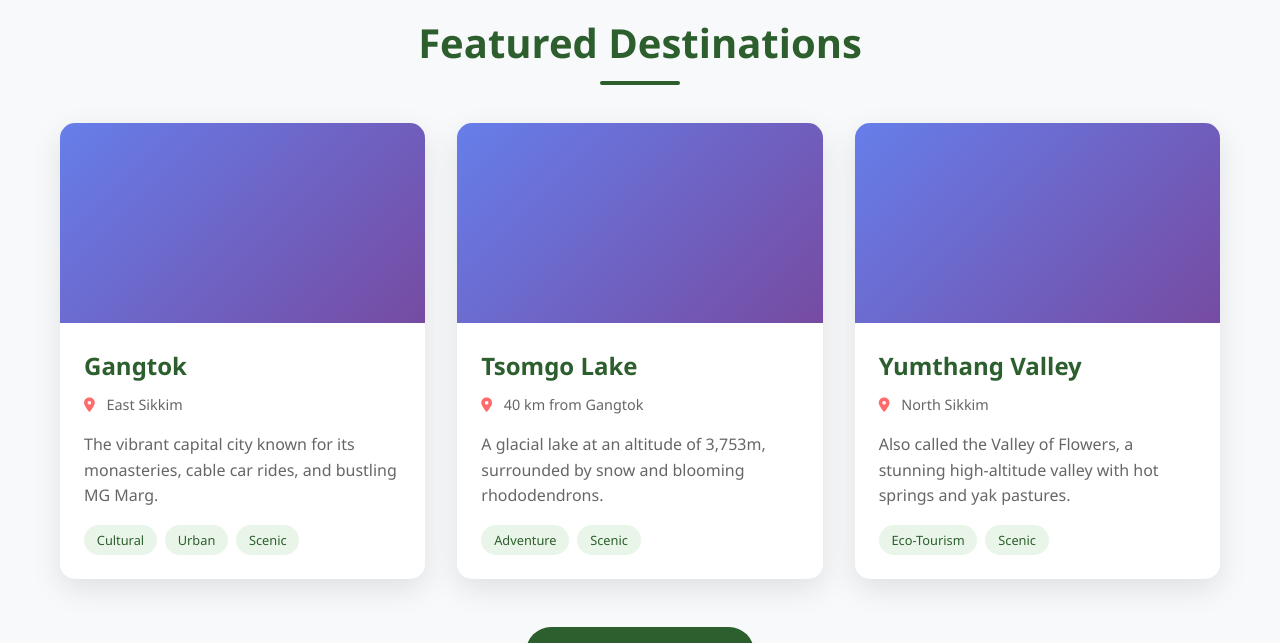
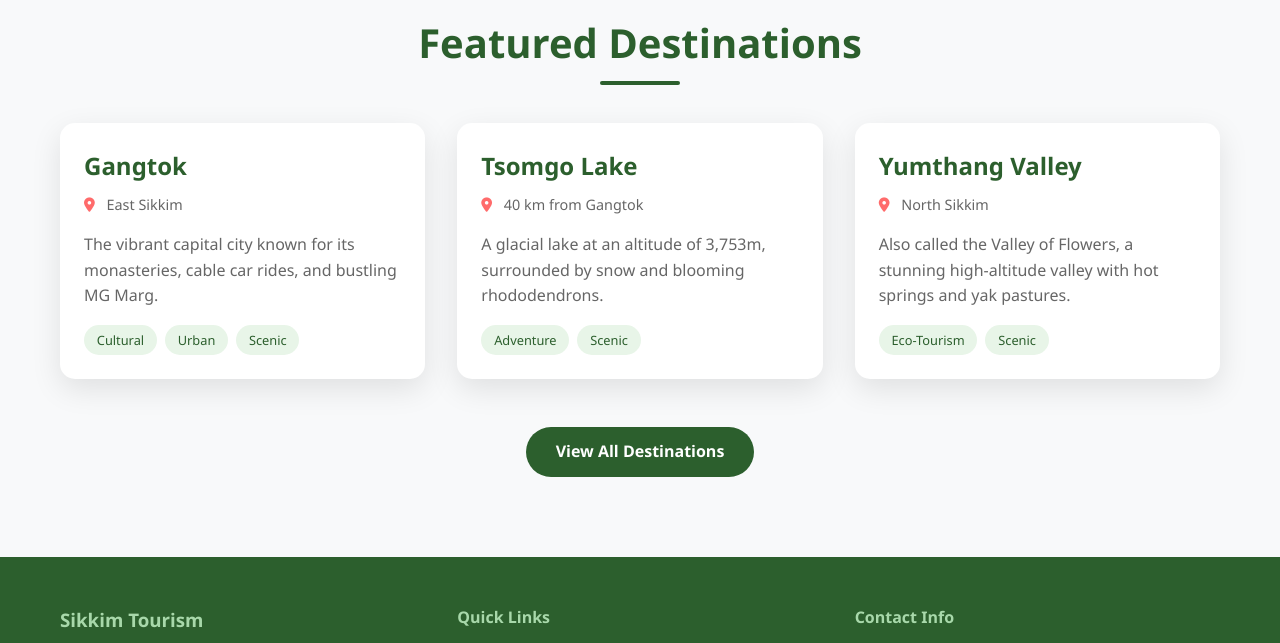
Before and after one commit to Thavamani-KR/sikki, a plain HTML site: page index.html in a window 1280 px wide. Shown: the part 1900-2543 px from the top of the page. Drawn offline with Linux system fonts and the light colour scheme.

Commit message:
Update styles.css

```diff
--- a/styles.css
+++ b/styles.css
@@ -346,11 +346,11 @@ body {
     box-shadow: 0 20px 40px rgba(0, 0, 0, 0.15);
 }
 
-.destination-image {
+/*.destination-image {
     height: 200px;
     background: linear-gradient(135deg, #667eea 0%, #764ba2 100%);
     position: relative;
-}
+}*/
 
 .destination-content {
     padding: 1.5rem;
```
